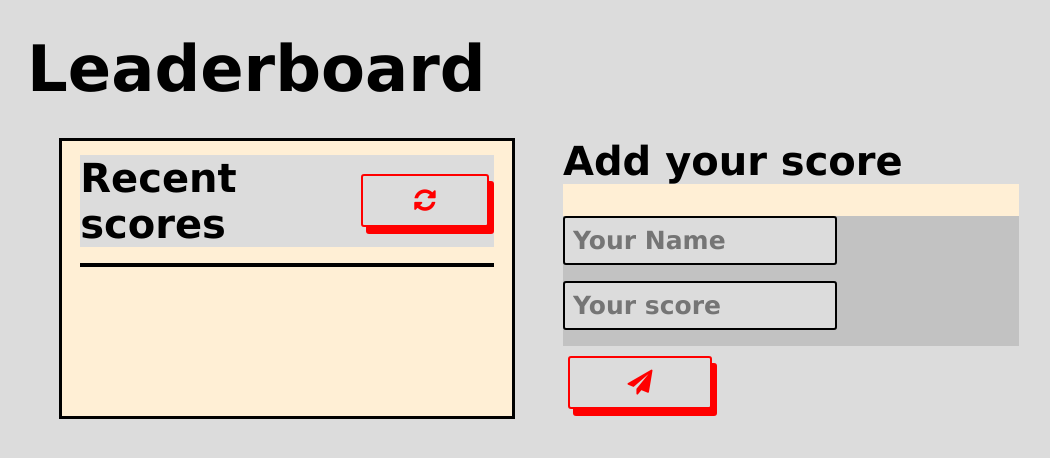
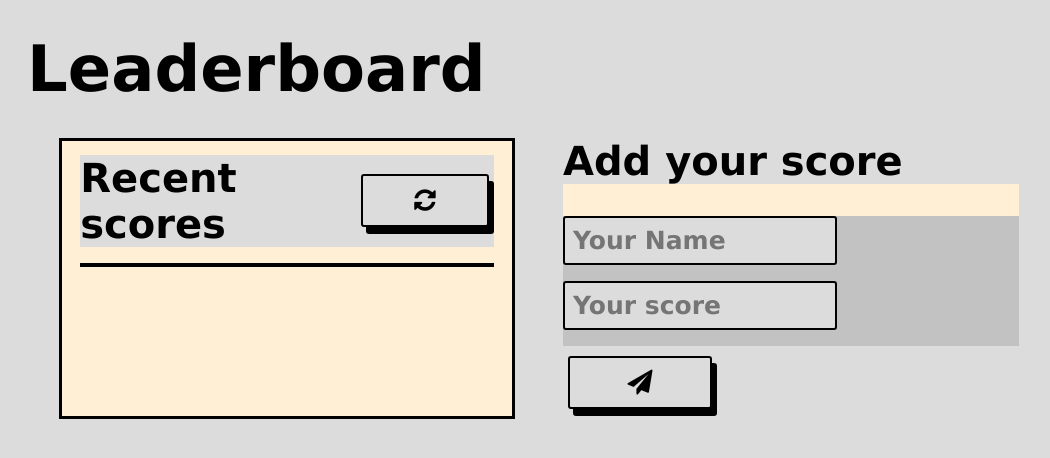
Before and after one commit to Recillah-Khamala/Leaderboard-Project, a website with bundled scripts: page src/index.html in a window 1280 px wide. Shown: the whole page, without its empty margins (53-1103 px from the left). Built offline with nearby package versions, Linux system fonts and the light colour scheme; no server answers.

Commit message:
Modify CSS and HTML file

```diff
--- a/src/index.html
+++ b/src/index.html
@@ -18,7 +18,7 @@
             <div class="show">
                 <div class="count">
                     <h2 class="nowScore">Recent scores</h2>
-                    <button class="btn refreshBtn" id="refreshBtn" type="button" style="font: size 32px;color:red"><i class="fa fa-refresh"></i></button>
+                    <button class="btn refreshBtn" id="refreshBtn" type="button"><i class="fa fa-refresh"></i></button>
                 </div>
 
                 <ul class="counted"></ul>
@@ -30,7 +30,7 @@
                     <input type="number" placeholder="Your score" id="score" required/>
                     <div class="btn-class">
                         <p id="err"></p>
-                        <button class="btn submitBtn" id="submit" type="submit" style="font: size 32px;color:red"><i class="fa fa-send"></i></button>
+                        <button class="btn submitBtn" id="submit" type="submit"><i class="fa fa-send"></i></button>
                     </div>
                 </form>
             </div>
--- a/src/style.css
+++ b/src/style.css
@@ -59,7 +59,7 @@
 }
 
 .btn:hover {
-  background: rgb(194, 194, 194);
+  background-color: rgb(0, 0, 0);
 }
 
 .counted {
@@ -81,10 +81,6 @@
   padding: 0.5rem;
   font-weight: 700;
   font-size: 25px;
-}
-
-.pCount {
-  background-color: rgb(194, 194, 194);
 }
 
 .call {
```
